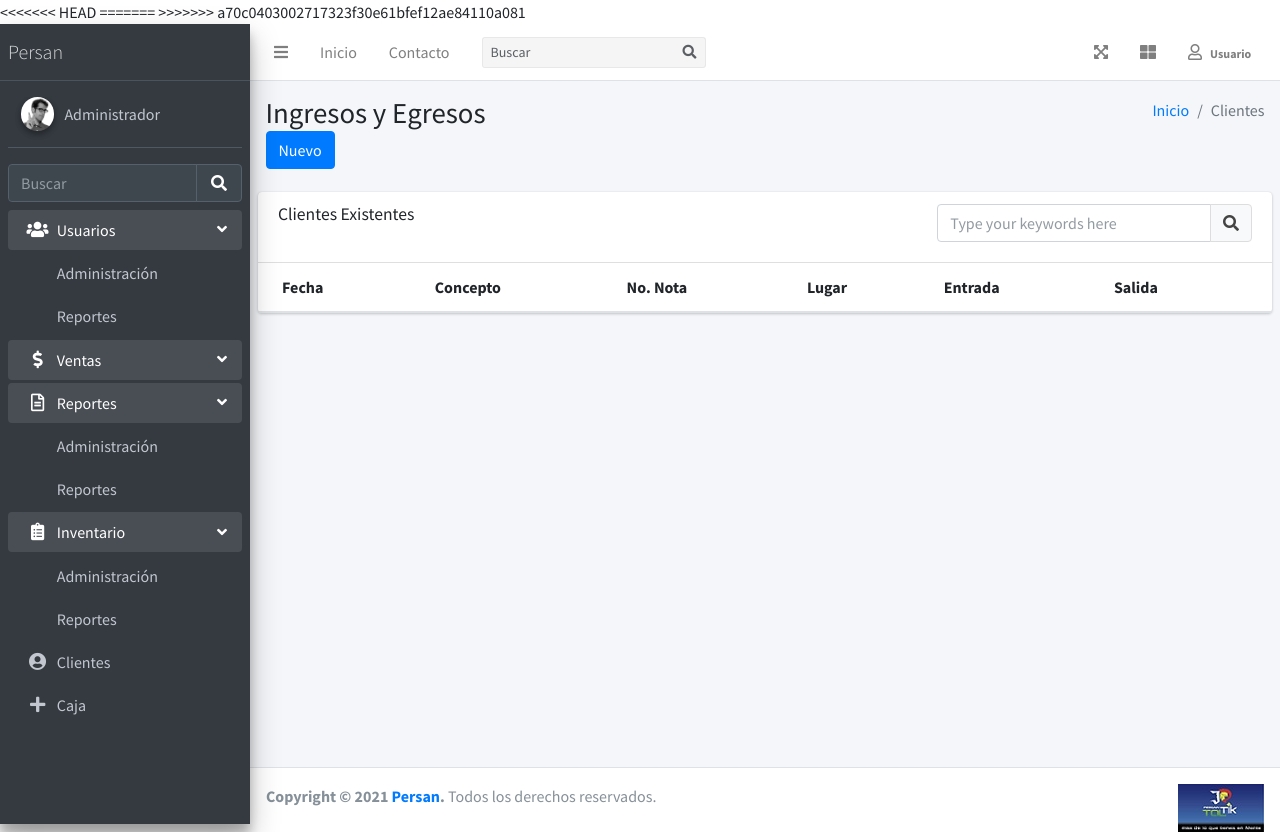
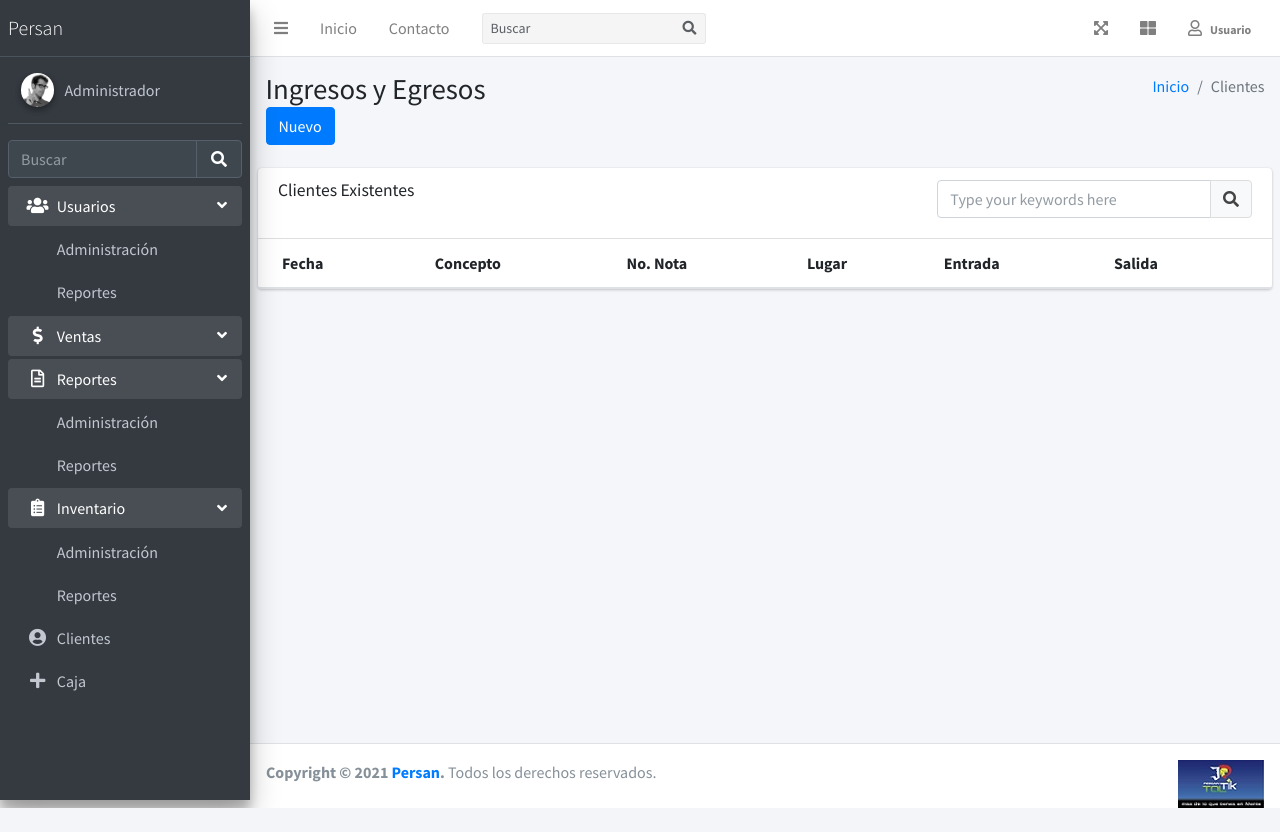
Before and after one commit to rbnm56/rep-persan, a PHP site: page /caja.php in a window 1280 px wide. After the commit the page ends 808 px from the top, so only its background shows below. Run offline with PHP 8.4, Linux system fonts and the light colour scheme; data comes from the database, SQL or seed files in the repository; data that the repository does not hold is empty; some libraries are stand-ins or nearby versions.

Commit message:
solucion de conflictos

```diff
--- a/templates/header.php
+++ b/templates/header.php
@@ -18,11 +18,8 @@
   <!-- SweetAlert2 -->
   <link rel="stylesheet" href="plugins/sweetalert2-theme-bootstrap-4/bootstrap-4.min.css">
 
-<<<<<<< HEAD
-=======
   <link rel="stylesheet" href="dist/css/estilos.css">
   <!-- JsGrid -->
   <link rel="stylesheet" href="plugins/jsgrid/jsgrid.min.css">
   <link rel="stylesheet" href="plugins/jsgrid/jsgrid-theme.min.css">
->>>>>>> a70c0403002717323f30e61bfef12ae84110a081
 </head>
```
